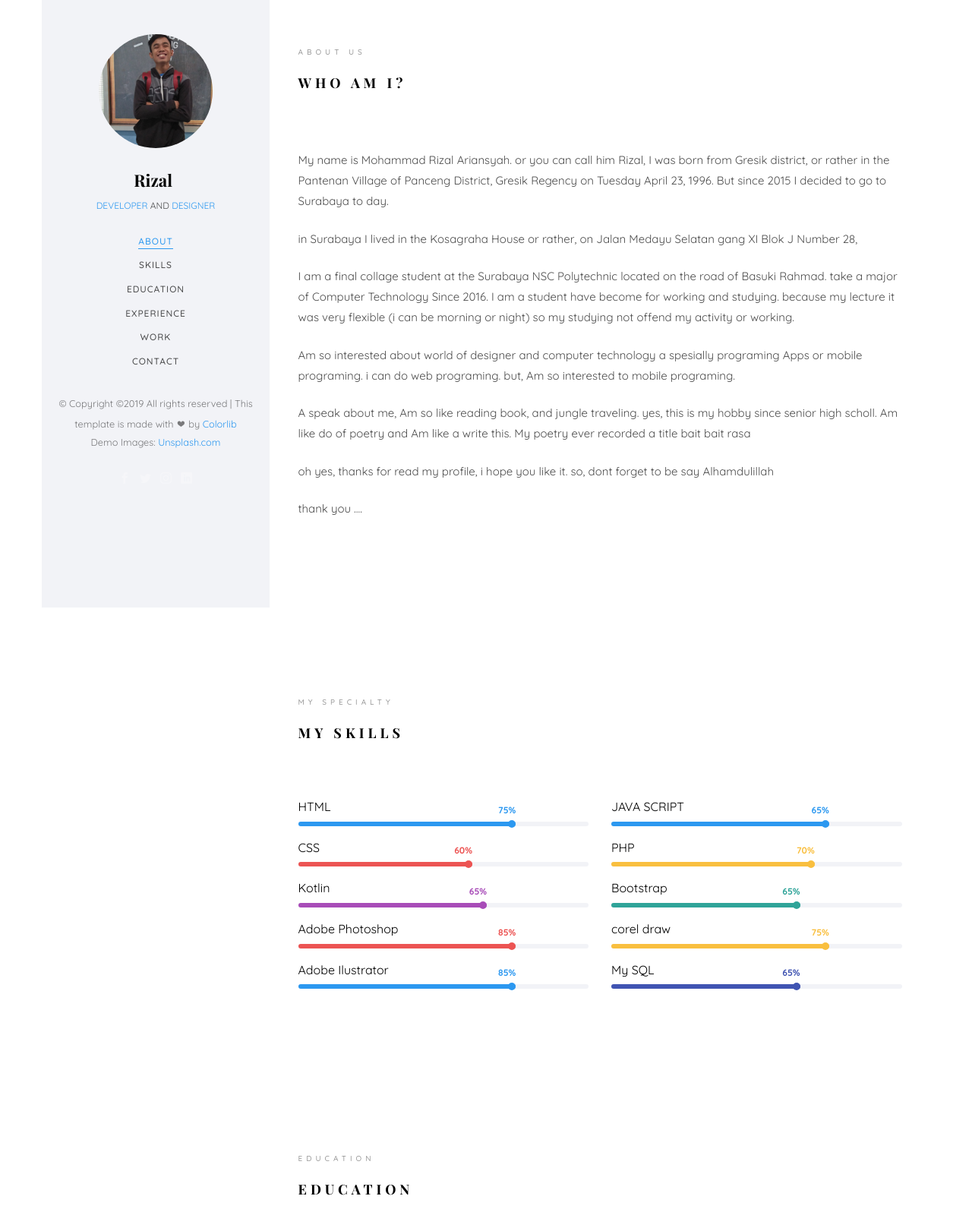
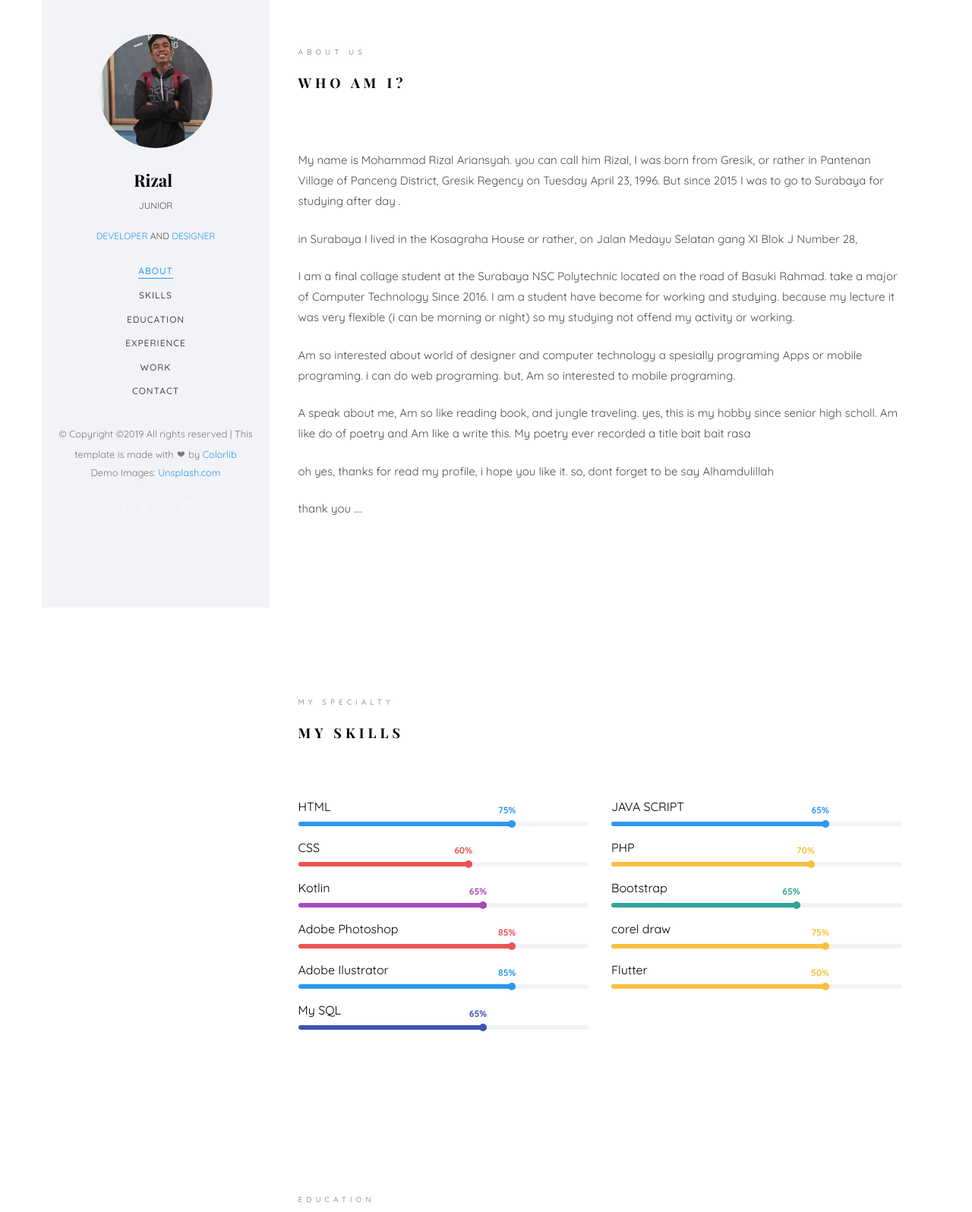
Before and after one commit to askrizal/asdf, a PHP site: page / in a window 1280 px wide. Shown: the top 1596 px of the page at 76% size. Run offline with PHP 8.4, Linux system fonts and the light colour scheme; some libraries are stand-ins or nearby versions; some web fonts are replaced.

Commit message:
Add files via upload

```diff
--- a/index.php
+++ b/index.php
@@ -58,7 +58,7 @@
 			<div class="text-center">
 				<div class="author-img" style="background-image: url(images/foto.jpg);"></div>
 				<h1 id="colorlib-logo"><a href="index.html">Rizal</a></h1>
-				<span class="position"><a href="#">Developer</a> and <a href="#">designer</a></span>
+				<span class="position"><p>JUNIOR</p><a href="#">Developer</a> and <a href="#">designer</a></span>
 			</div>
 			<nav id="colorlib-main-menu" role="navigation" class="navbar">
 				<div id="navbar" class="collapse">
@@ -98,7 +98,7 @@ Copyright &copy;<script>document.write(new Date().getFullYear());</script> All r
 									<div class="about-desc">
 										<span class="heading-meta">About Us</span>
 										<h2 class="colorlib-heading">Who Am I?</h2>
-										<p>My name is Mohammad Rizal Ariansyah. or you can call him Rizal, I was born from Gresik district, or rather in the Pantenan Village of Panceng District, Gresik Regency on Tuesday April 23, 1996. But since 2015 I decided to go to Surabaya to day.</p>
+										<p>My name is Mohammad Rizal Ariansyah. you can call him Rizal, I was born from Gresik, or rather in Pantenan Village of Panceng District, Gresik Regency on Tuesday April 23, 1996. But since 2015 I was to go to Surabaya for studying after day .</p>
 										<p>in Surabaya I lived in the Kosagraha House or rather, on Jalan Medayu Selatan gang XI Blok J Number 28,</p>
 										<p>I am a final collage student at the Surabaya NSC Polytechnic located on the road of Basuki Rahmad. take a major of Computer Technology Since 2016. I am a student have become for working and studying. because my lecture it was very flexible (i can be morning or night) so my studying not offend my activity or working.</p>
 										<p>Am so interested about world of designer and computer technology a spesially programing Apps or mobile programing. i can do web programing. but, Am so interested to mobile programing. </p>
@@ -227,7 +227,17 @@ Copyright &copy;<script>document.write(new Date().getFullYear());</script> All r
 								</div>
 							</div>
 						</div>
-
+						<div class="col-md-6 animate-box" data-animate-effect="fadeInLeft">
+							<div class="progress-wrap">
+								<h3>Flutter</h3>
+								<div class="progress">
+								 	<div class="progress-bar color-3" role="progressbar" aria-valuenow="75"
+								  	aria-valuemin="0" aria-valuemax="100" style="width:75%">
+								    <span>50%</span>
+								  </div>
+								</div>
+							</div>
+						</div>
 						<div class="col-md-6 animate-box" data-animate-effect="fadeInRight">
 							<div class="progress-wrap">
 								<h3>My SQL</h3>
@@ -415,7 +425,7 @@ Copyright &copy;<script>document.write(new Date().getFullYear());</script> All r
 								</div>
 							</div>
 						</div>
-						<div class="col-md-7 col-md-push-1">
+						<!-- <div class="col-md-7 col-md-push-1">
 							<div class="row">
 								<div class="col-md-10 col-md-offset-1 col-md-pull-1 animate-box" data-animate-effect="fadeInRight">
 									<form action="">
@@ -438,7 +448,7 @@ Copyright &copy;<script>document.write(new Date().getFullYear());</script> All r
 								</div>
 
 							</div>
-						</div>
+						</div> -->
 					</div>
 				</div>
 			</section>
```
